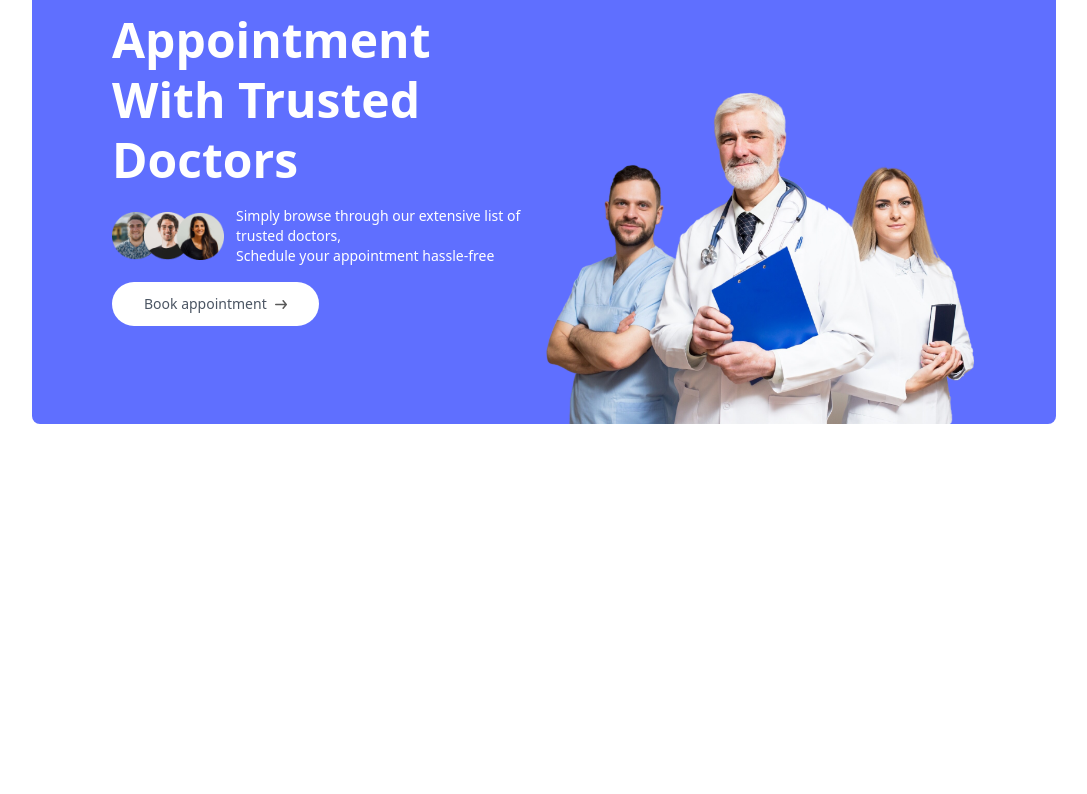
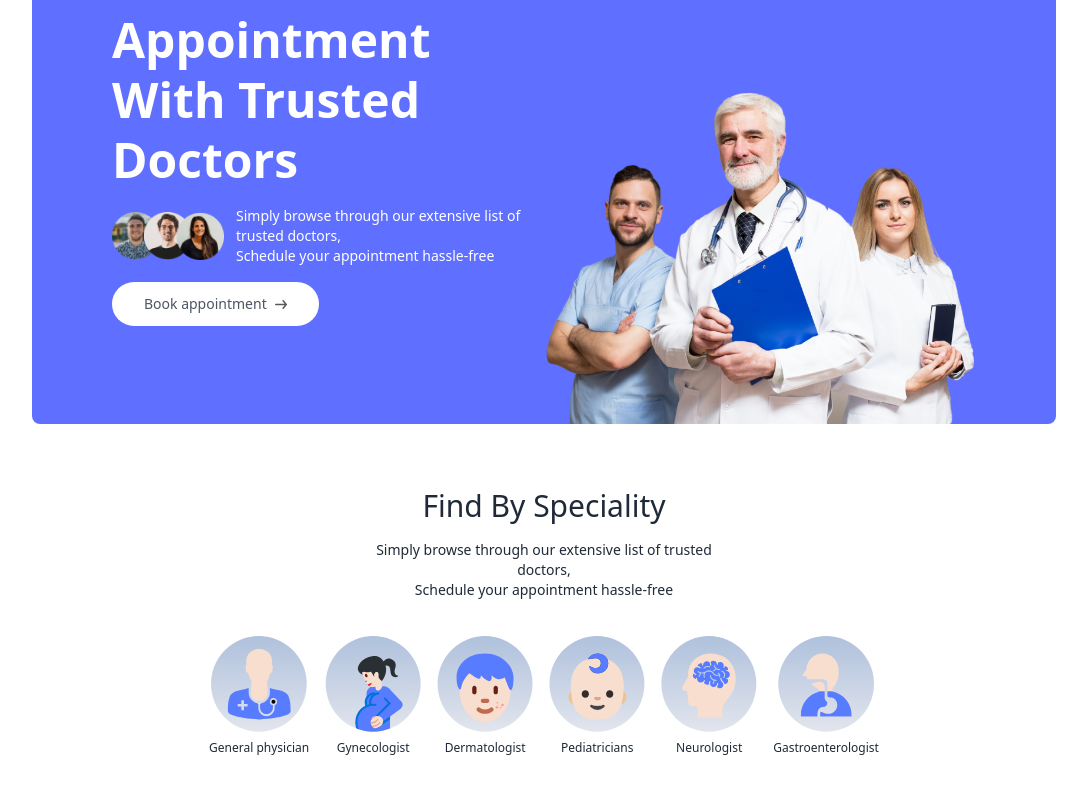
Before and after one commit to JUDHI3134/doctor-appointment, a React (Vite) app in the folder frontend/: page / in a window 1280 px wide. Shown: the part 268-1062 px from the top of the page, without its empty margins (96-1183 px from the left). Before the commit the page ends 800 px from the top, so only its background shows below. Built offline with nearby package versions, Linux system fonts and the light colour scheme; the HTML template or start-up script is replaced by a standard one.

Commit message:
create speciality menu ui

```diff
--- /dev/null
+++ b/frontend/src/components/SpecialityMenu.jsx
@@ -0,0 +1,22 @@
+import React from 'react'
+import { specialityData } from '../assets/assets'
+import { Link } from 'react-router-dom'
+
+const SpecialityMenu = () => {
+  return (
+    <div className='flex flex-col items-center gap-4 py-16 text-gray-800' id='speciality'>
+      <h1 className='text-3xl font-medium'>Find By Speciality</h1>
+      <p className='sm:w-1/3 text-center text-sm'>Simply browse through our extensive list of trusted doctors, <br className='hidden sm:block'/> Schedule your appointment hassle-free</p>
+      <div className='flex sm:justify-center gap-4 pt-5 w-full overflow-scroll'>
+        {specialityData.map((item,index)=>(
+            <Link onClick={()=>scrollTo(0,0)} className='flex flex-col items-center text-xs cursor-pointer flex-shrink-0 hover:translate-y-[-10px] transition-all duration-500' key={index} to={`/doctors/${item.speciality}`}>
+                <img className='w-16 sm:w-24 mb-2' src={item.image} alt="" />
+                <p>{item.speciality}</p>
+            </Link>
+        ))}
+      </div>
+    </div>
+  )
+}
+
+export default SpecialityMenu
--- a/frontend/src/index.css
+++ b/frontend/src/index.css
@@ -5,3 +5,7 @@
 .active hr{
     @apply block
 }
+
+::-webkit-scrollbar{
+    @apply hidden
+}
--- a/frontend/src/pages/Home.jsx
+++ b/frontend/src/pages/Home.jsx
@@ -1,10 +1,12 @@
 import React from 'react'
 import Header from '../components/Header'
+import SpecialityMenu from '../components/SpecialityMenu'
 
 const Home = () => {
   return (
     <div>
       <Header/>
+      <SpecialityMenu/>
     </div>
   )
 }
```
